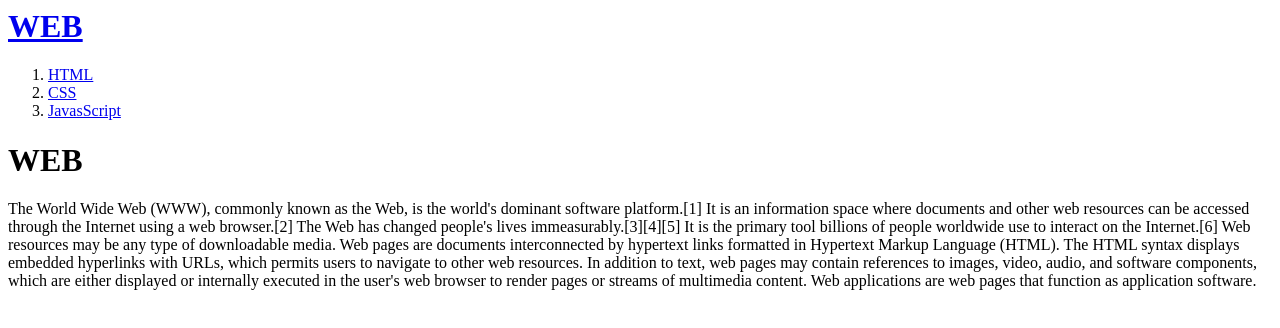
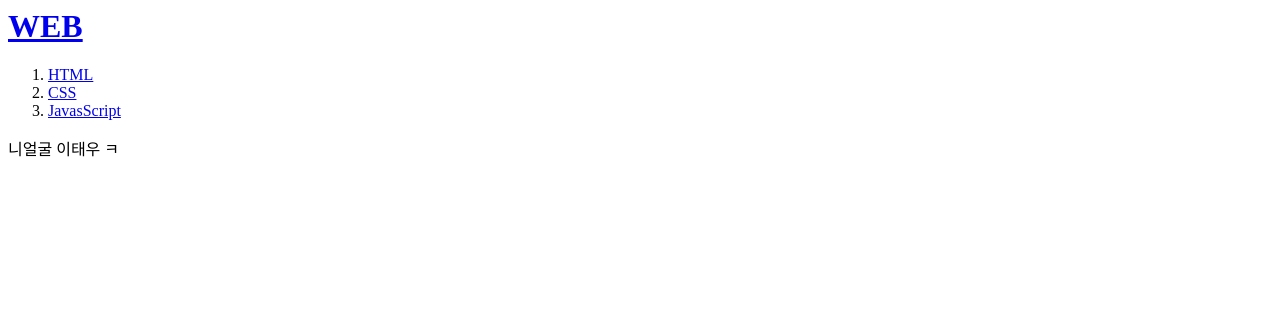
Before and after one commit to cuancbbang/website, a plain HTML site: page index.html in a window 1280 px wide. Drawn offline with Linux system fonts and the light colour scheme.

Commit message:
Add files via upload

```diff
--- a/index.html
+++ b/index.html
@@ -10,8 +10,5 @@
     <li><a href="2.html">CSS<a/></li>
     <li><a href="3.html">JavasScript</a></li>
   </ol>
-<h1>WEB</h1>
-The World Wide Web (WWW), commonly known as the Web, is the world's dominant software platform.[1] It is an information space where documents and other web resources can be accessed through the Internet using a web browser.[2] The Web has changed people's lives immeasurably.[3][4][5] It is the primary tool billions of people worldwide use to interact on the Internet.[6]
-
-Web resources may be any type of downloadable media. Web pages are documents interconnected by hypertext links formatted in Hypertext Markup Language (HTML). The HTML syntax displays embedded hyperlinks with URLs, which permits users to navigate to other web resources. In addition to text, web pages may contain references to images, video, audio, and software components, which are either displayed or internally executed in the user's web browser to render pages or streams of multimedia content. Web applications are web pages that function as application software.
+니얼굴 이태우 ㅋ
 </body>
```
